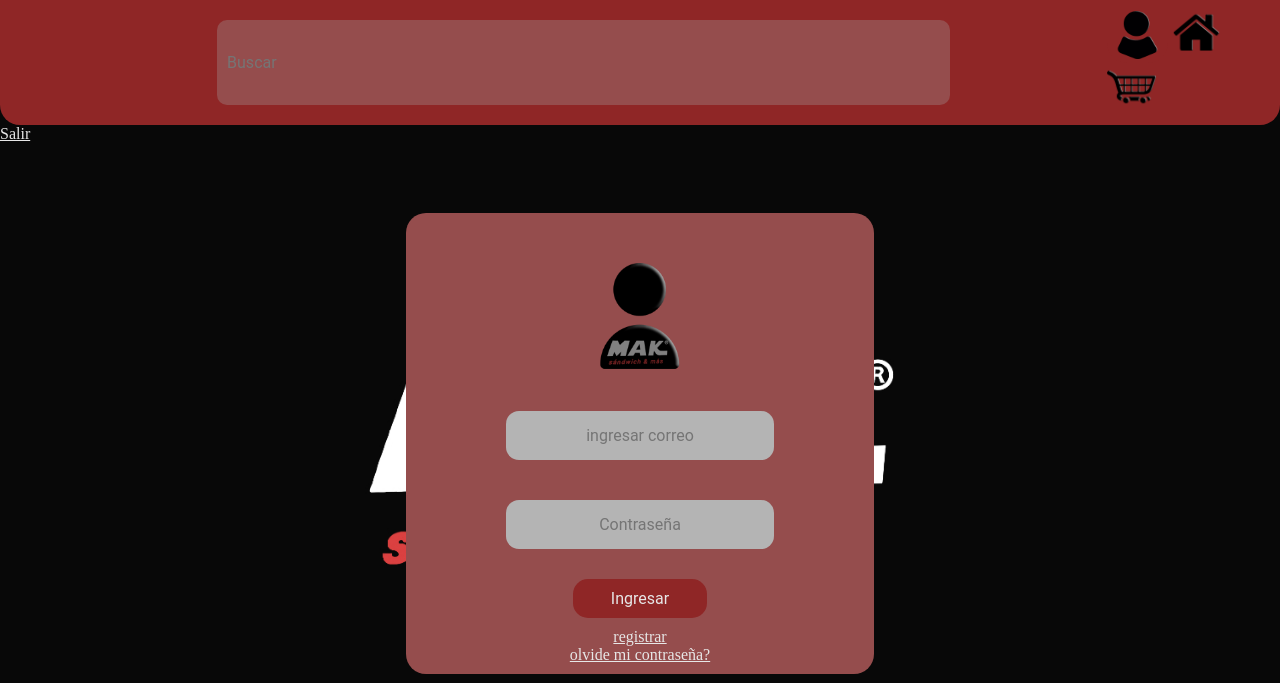
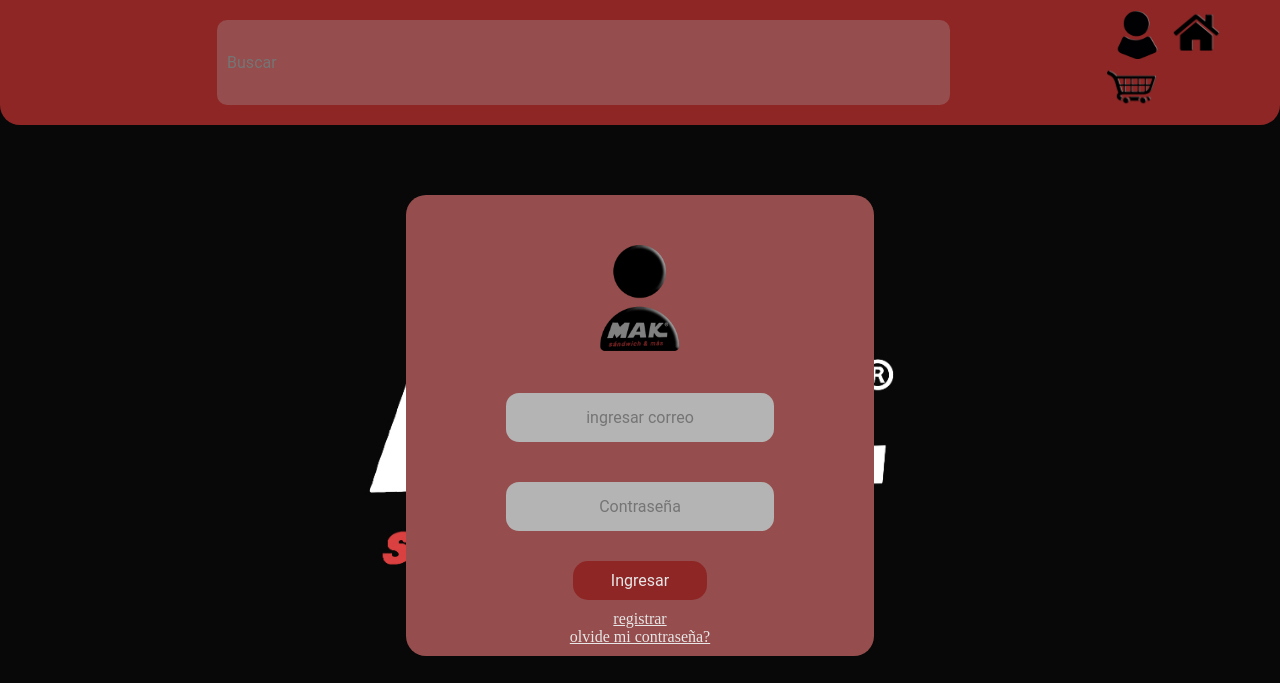
Before and after one commit to DustOPX/Taller_Integracion_I, a PHP site: page / in a window 1280 px wide. Shown: the top 683 px of the page. Run offline with PHP 8.4, Linux system fonts and the light colour scheme.

Commit message:
cerrar sesion

```diff
--- a/mak3.0/inc/navbar.php
+++ b/mak3.0/inc/navbar.php
@@ -25,15 +25,5 @@
                 </div >
             </div>
         </div>
-
-        <div class="navbar-end">
-            <div class="navbar-item">
-                <div class="buttons">
-                    <a href="index.php?vista=logout" class="button is-link is-rounded">
-                        Salir
-                    </a>
-                </div>
-            </div>
-        </div>
     </div>
 </nav>
```
